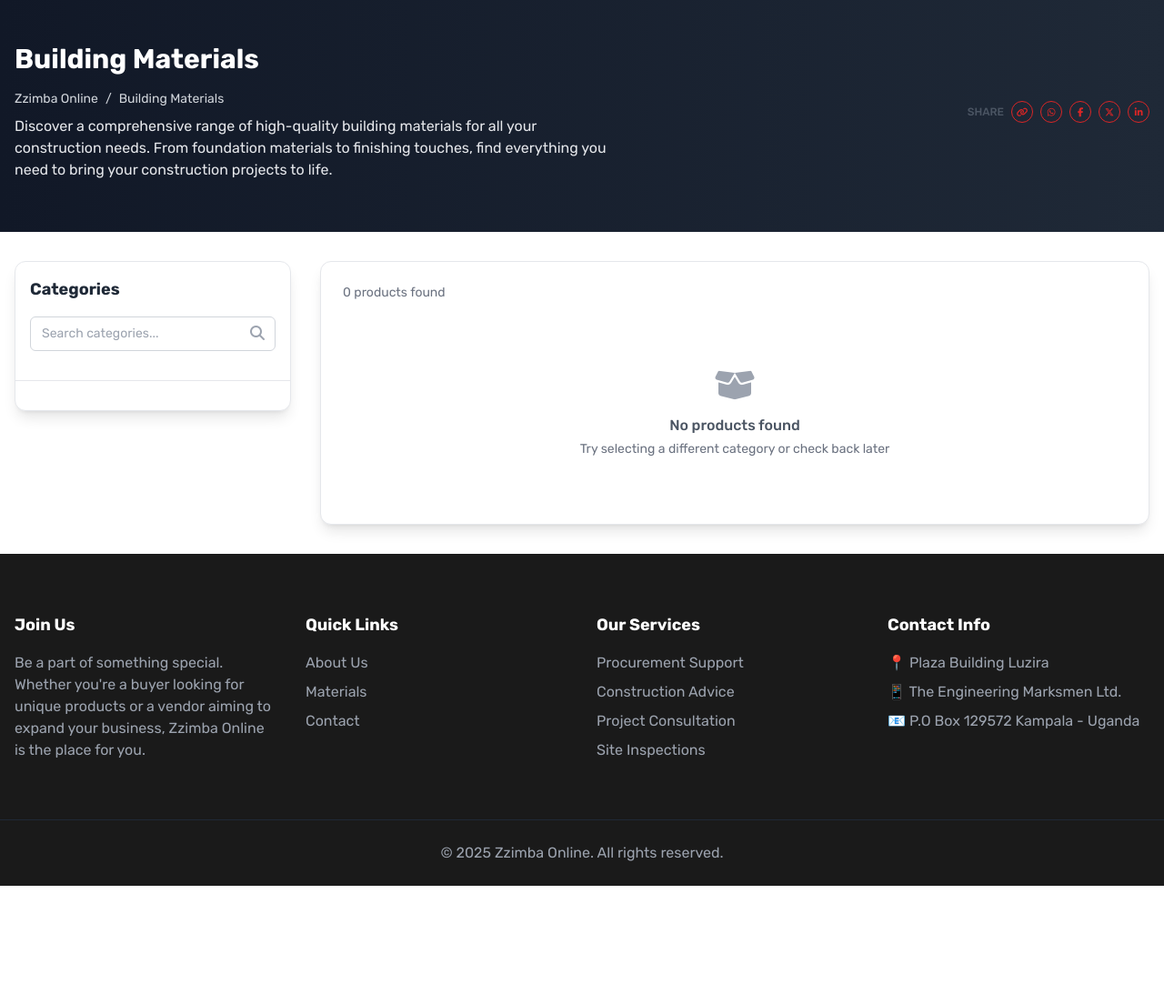
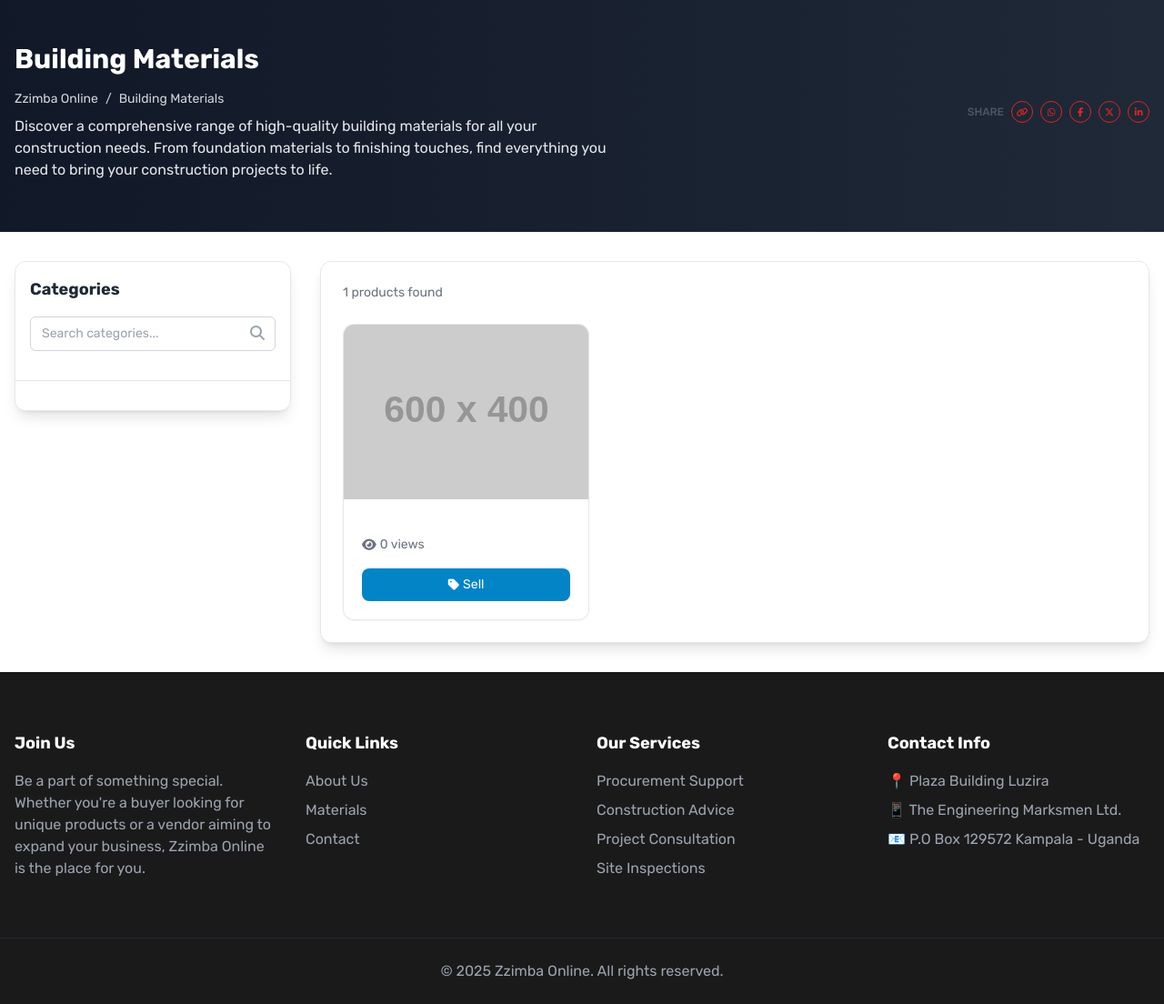
Before and after one commit to Dichaja/Odd, a PHP site: page /materials-yard in a window 1280 px wide. Shown: the part 107-1211 px from the top of the page at 91% size. Before the commit the page ends 1081 px from the top, so only its background shows below. Run offline with PHP 8.4, Linux system fonts and the light colour scheme; grey boxes labelled with a size stand in for pictures from a placeholder-image service; data that the repository does not hold is empty; a stand-in replaces the project's code that opens the database connection; some libraries are stand-ins or nearby versions.

Commit message:
Updated Materials Yard

```diff
--- a/materials-yard.php
+++ b/materials-yard.php
@@ -82,24 +82,52 @@
 $allCategoriesStmt->execute([$categoryId]);
 $allCategories = $allCategoriesStmt->fetchAll();
 
+// Fetch products, ordering priced items first
 if (!empty($categoryId)) {
     $productsStmt = $pdo->prepare("
-        SELECT p.id, p.title, p.description, p.views,
-               (SELECT image_url FROM product_images WHERE product_id = p.id AND is_primary = 1 LIMIT 1) as primary_image
+        SELECT
+            p.id,
+            p.title,
+            p.description,
+            p.views,
+            (SELECT image_url
+             FROM product_images
+             WHERE product_id = p.id
+               AND is_primary = 1
+             LIMIT 1) AS primary_image,
+            EXISTS(
+                SELECT 1
+                FROM store_products sp
+                JOIN product_pricing pp ON pp.store_products_id = sp.id
+                WHERE sp.product_id = p.id
+            ) AS has_pricing
         FROM products p
-        WHERE p.category_id = ? AND p.status = 'published'
-        ORDER BY p.featured DESC, p.views DESC
-
+        WHERE p.category_id = ?
+          AND p.status = 'published'
+        ORDER BY has_pricing DESC, p.featured DESC, p.views DESC
     ");
     $productsStmt->execute([$categoryId]);
 } else {
     $productsStmt = $pdo->prepare("
-        SELECT p.id, p.title, p.description, p.views,
-               (SELECT image_url FROM product_images WHERE product_id = p.id AND is_primary = 1 LIMIT 1) as primary_image
+        SELECT
+            p.id,
+            p.title,
+            p.description,
+            p.views,
+            (SELECT image_url
+             FROM product_images
+             WHERE product_id = p.id
+               AND is_primary = 1
+             LIMIT 1) AS primary_image,
+            EXISTS(
+                SELECT 1
+                FROM store_products sp
+                JOIN product_pricing pp ON pp.store_products_id = sp.id
+                WHERE sp.product_id = p.id
+            ) AS has_pricing
         FROM products p
         WHERE p.status = 'published'
-        ORDER BY p.featured DESC, p.views DESC
-
+        ORDER BY has_pricing DESC, p.featured DESC, p.views DESC
     ");
     $productsStmt->execute();
 }
@@ -114,6 +142,7 @@
         $row['primary_image'] = "https://placehold.co/600x400/e2e8f0/1e293b?text=" . urlencode($row['title']);
     }
 
+    $row['has_pricing'] = (bool) $row['has_pricing'];
     $products[] = $row;
 }
 
@@ -512,10 +541,12 @@
                                     </div>
 
                                     <div class="flex space-x-2 mt-auto">
-                                        <a href="<?= BASE_URL ?>view/product/<?= $product['id'] ?>?action=buy"
-                                            class="bg-emerald-600 hover:bg-emerald-700 text-white px-3 md:px-4 py-2 rounded-lg transition-colors flex items-center flex-1 justify-center text-xs md:text-sm">
-                                            <i class="fas fa-shopping-cart mr-1"></i> Buy
-                                        </a>
+                                        <?php if ($product['has_pricing']): ?>
+                                            <a href="<?= BASE_URL ?>view/product/<?= $product['id'] ?>?action=buy"
+                                                class="bg-emerald-600 hover:bg-emerald-700 text-white px-3 md:px-4 py-2 rounded-lg transition-colors flex items-center flex-1 justify-center text-xs md:text-sm">
+                                                <i class="fas fa-shopping-cart mr-1"></i> Buy
+                                            </a>
+                                        <?php endif; ?>
                                         <a href="<?= BASE_URL ?>view/product/<?= $product['id'] ?>?action=sell"
                                             class="bg-sky-600 hover:bg-sky-700 text-white px-3 md:px-4 py-2 rounded-lg transition-colors flex items-center flex-1 justify-center text-xs md:text-sm">
                                             <i class="fas fa-tag mr-1"></i> Sell
@@ -576,8 +607,6 @@
             dropdownItems.forEach(item => {
                 item.addEventListener('click', function () {
                     const categoryId = this.getAttribute('data-category-id');
-                    const categoryName = this.getAttribute('data-category-name');
-
                     window.location.href = `<?= BASE_URL ?>view/category/${categoryId}`;
                 });
             });
```
